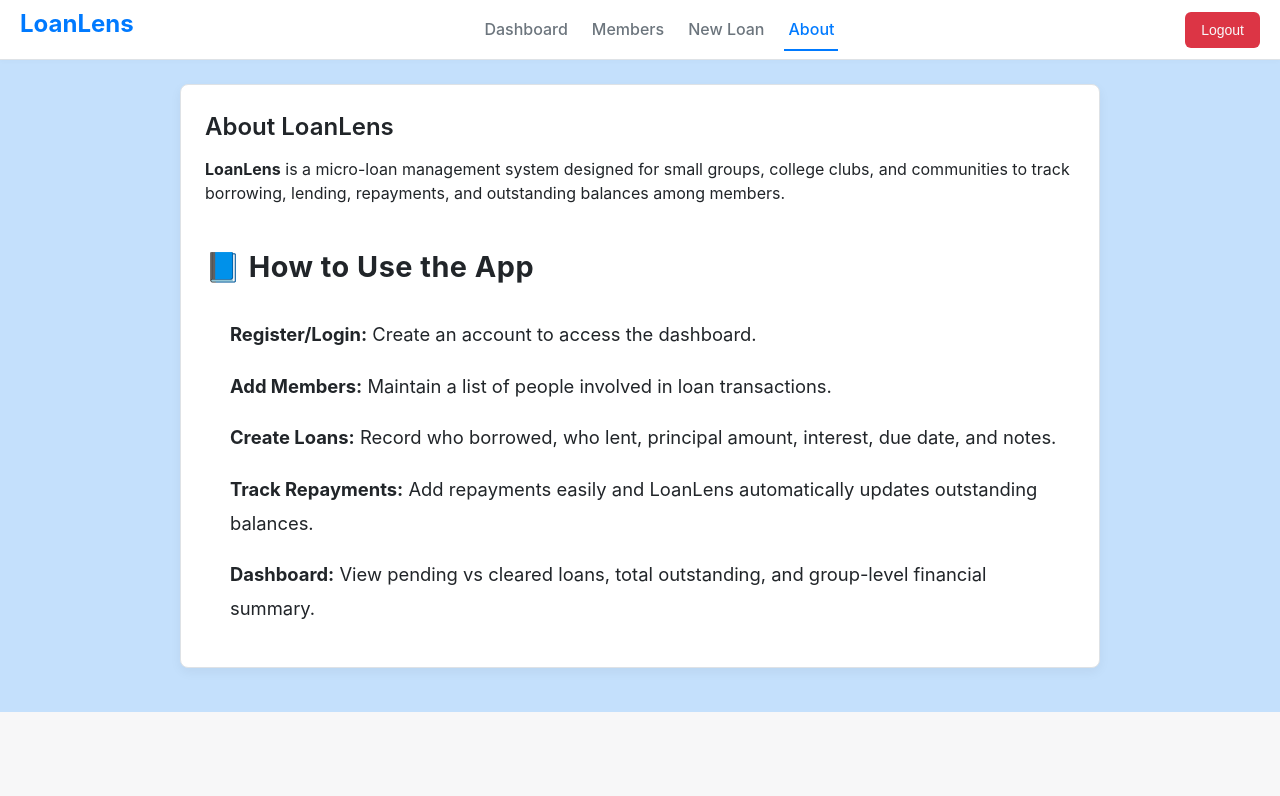
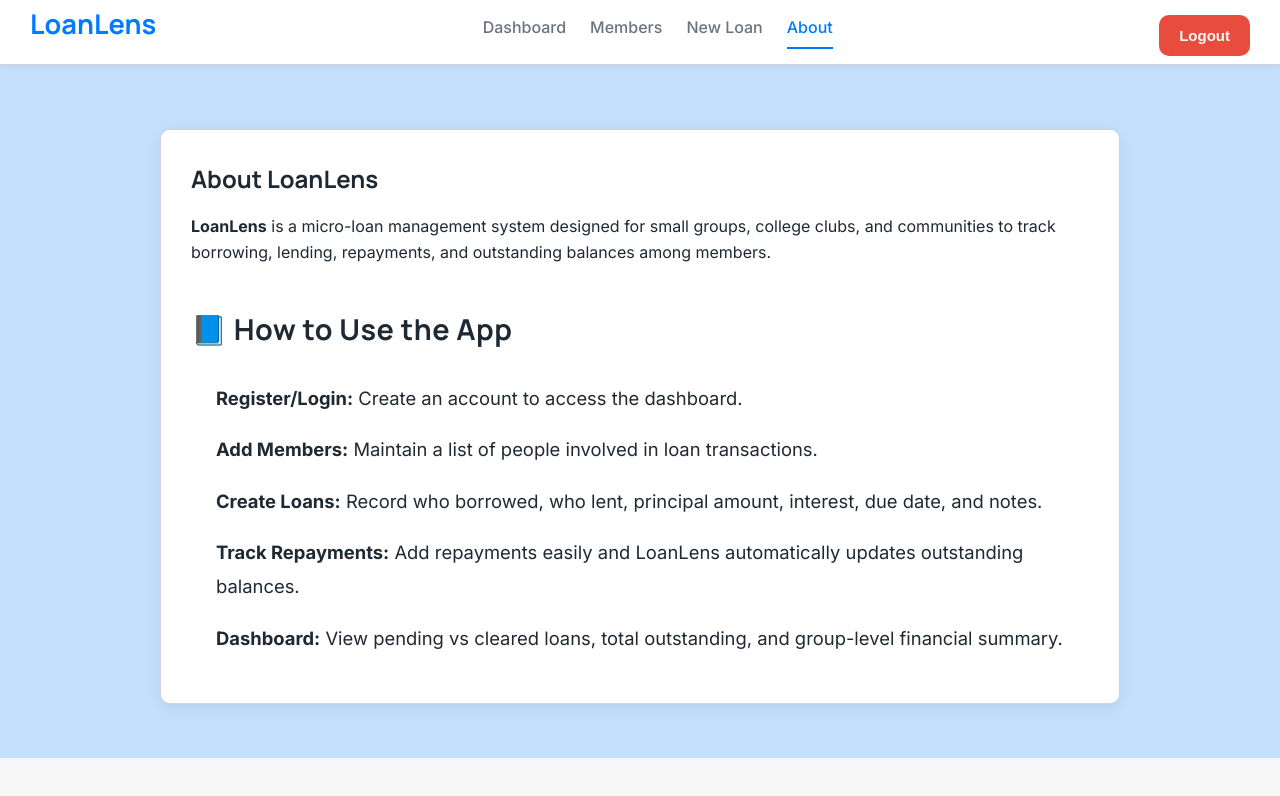
Before and after one commit to nsk20051010/LoanLens, a React (Create React App) app in the folder frontend/: page /about in a window 1280 px wide. Shown: the top 796 px of the page. Built offline with nearby package versions, Linux system fonts and the light colour scheme; no server answers; sample sign-in values are in the browser's storage.

Commit message:
Update styles.css

```diff
--- a/frontend/src/styles.css
+++ b/frontend/src/styles.css
@@ -1,20 +1,31 @@
+/* -----------------------------------------------------
+ Premium Finance-Themed UI — LoanLens (Final Version)
+ Professional Typography • Smooth Animations • Dynamic UI
+----------------------------------------------------- */
+
 /* -----------------------------------------------------
  Root Variables (Theme 1: Modern & Trustworthy)
 ----------------------------------------------------- */
 :root {
   --primary: #007AFF;
   --primary-dark: #005bb5;
-  --secondary: #f0f7ff;
-  --danger: #dc3545;
-  --success: #28a745;
-  --text-dark: #212529;
-  --text-light: #f8f9fa;
-  --text-muted: #6c757d;
-  --bg-body: #c4e0fc;       /* Page background */
-  --bg-surface: #FFFFFF;    /* Card, inputs, UI elements */
-  --border-color: #dee2e6;
-  --shadow: 0 4px 12px rgba(0, 0, 0, 0.05);
-  --nav-height: 60px;
+  --secondary: #eaf3ff;
+  --danger: #e74c3c;
+  --success: #2ecc71;
+
+  --text-dark: #1f2933;
+  --text-light: #fafafa;
+  --text-muted: #6b7280;
+
+  --bg-body: #c4e0fc;
+  --bg-surface: #ffffff;
+
+  --border-color: #d1d5db;
+  --shadow: 0px 4px 16px rgba(0,0,0,0.08);
+
+  --nav-height: 65px;
+
+  --radius: 10px;
 }
 
 /* -----------------------------------------------------
@@ -27,16 +38,25 @@ Global Styles
 }
 
 body {
-  font-family: -apple-system, BlinkMacSystemFont, "Segoe UI", Roboto, Helvetica, Arial, sans-serif;
-  background: var(--bg-body);    /* ONLY page background */
+  font-family: "Inter", "Manrope", sans-serif;
+  background: var(--bg-body);
   color: var(--text-dark);
   padding-top: var(--nav-height);
-  line-height: 1.5;
+  line-height: 1.6;
+
+  /* Smooth Fade on Page Load */
+  animation: fadeIn 0.6s ease-out;
+}
+
+@keyframes fadeIn {
+  from { opacity: 0; transform: translateY(6px); }
+  to { opacity: 1; transform: translateY(0); }
 }
 
 h1, h2, h3, h4, h5, h6 {
-  margin-bottom: 0.75rem;
-  font-weight: 600;
+  margin-bottom: 1rem;
+  font-weight: 700;
+  font-family: "Manrope", sans-serif;
 }
 
 p { margin-bottom: 1rem; }
@@ -44,7 +64,6 @@ p { margin-bottom: 1rem; }
 a {
   color: var(--primary);
   text-decoration: none;
-  transition: 0.2s ease;
 }
 
 a:hover { color: var(--primary-dark); }
@@ -55,8 +74,8 @@ ul { list-style-type: none; }
  Main Container
 ----------------------------------------------------- */
 .container {
-  max-width: 960px;
-  margin: 0 auto;
+  max-width: 1000px;
+  margin: 40px auto;
   padding: 24px 20px;
 }
 
@@ -71,31 +90,28 @@ Navbar
   display: flex;
   justify-content: space-between;
   align-items: center;
-  gap: 1rem;
 
-  padding: 0 20px;
+  padding: 0 30px;
   min-height: var(--nav-height);
 
-  background: var(--bg-surface); /* White navbar */
-  color: var(--text-dark);
-
+  background: var(--bg-surface);
   border-bottom: 1px solid var(--border-color);
-  box-shadow: 0 2px 4px rgba(0, 0, 0, 0.02);
+  box-shadow: 0 2px 8px rgba(0,0,0,0.05);
 }
 
 .logo {
-  font-weight: 700;
-  font-size: 1.5rem;
+  font-size: 1.7rem;
+  font-weight: 800;
   color: var(--primary);
 }
 
 .nav-links {
   display: flex;
-  gap: 16px;
+  gap: 24px;
 }
 
 .nav-links a {
-  padding: 8px 4px;
+  padding-bottom: 6px;
   font-weight: 500;
   color: var(--text-muted);
   border-bottom: 2px solid transparent;
@@ -114,59 +130,84 @@ Navbar
  Buttons
 ----------------------------------------------------- */
 button {
-  padding: 10px 16px;
-  border-radius: 6px;
+  padding: 12px 20px;
+  border-radius: var(--radius);
   background: var(--primary);
   color: var(--text-light);
   border: none;
   cursor: pointer;
-  font-size: 14px;
-  font-weight: 500;
+  font-size: 15px;
+  font-weight: 600;
   transition: 0.2s ease;
+  margin-top: 6px;     /* Extra spacing between form buttons */
 }
 
 button:hover { background: var(--primary-dark); }
+
 button:disabled {
   opacity: 0.6;
   cursor: not-allowed;
 }
 
 /* -----------------------------------------------------
-Cards & Lists
+ Cards (Floating UI)
 ----------------------------------------------------- */
 .card {
-  background: var(--bg-surface); /* WHITE */
-  padding: 24px;
-  border-radius: 8px;
+  background: var(--bg-surface);
+  padding: 30px;
+  border-radius: var(--radius);
   border: 1px solid var(--border-color);
   box-shadow: var(--shadow);
-  margin-bottom: 20px;
+  margin-bottom: 30px;
+
+  /* Floating animation on load */
+  animation: floatIn 0.7s ease-out;
+}
+
+@keyframes floatIn {
+  from { opacity: 0; transform: translateY(12px); }
+  to { opacity: 1; transform: translateY(0); }
 }
 
 .list {
   border: 1px solid var(--border-color);
-  border-radius: 8px;
+  border-radius: var(--radius);
   overflow: hidden;
-  padding: 0;
 }
 
 .member-item,
 .list li {
-  background: var(--bg-surface); /* WHITE rows */
-  padding: 16px;
+  background: var(--bg-surface);
+  padding: 20px;
+  font-size: 15px;
+
   border-bottom: 1px solid var(--border-color);
   display: flex;
   justify-content: space-between;
   align-items: center;
+
+  transition: background 0.15s ease;
 }
 
-.member-item:last-child,
+.list li:hover {
+  background: #f8fbff;
+}
+
 .list li:last-child {
   border-bottom: none;
 }
 
-.muted {
-  color: var(--text-muted);
+/* -----------------------------------------------------
+ Dynamic "Pending Loans" Highlight (Blink Effect)
+----------------------------------------------------- */
+.blink-warning {
+  animation: pulseWarning 1.6s infinite;
+}
+
+@keyframes pulseWarning {
+  0%   { background-color: #fff5f5; }
+  50%  { background-color: #ffe0e0; }
+  100% { background-color: #fff5f5; }
 }
 
 /* -----------------------------------------------------
@@ -175,33 +216,29 @@ Forms
 .form {
   display: flex;
   flex-direction: column;
-  gap: 16px;
+  gap: 20px;   /* More spacing between inputs */
 }
 
 .form-inline {
   display: flex;
   flex-wrap: wrap;
-  gap: 12px;
+  gap: 18px;
 }
 
 .form label {
-  font-weight: 500;
   margin-bottom: 4px;
+  font-weight: 600;
 }
 
-/* INPUTS — UPDATED AS REQUESTED (WHITE BACKGROUND) */
 input,
 select,
 textarea {
   width: 100%;
-  padding: 10px;
-  border-radius: 6px;
+  padding: 12px;
+  border-radius: var(--radius);
   border: 1px solid var(--border-color);
-
-  background: var(--bg-surface);   /* WHITE INPUT FIELDS */
-  color: var(--text-dark);
-
-  font-size: 14px;
+  background: var(--bg-surface);
+  font-size: 15px;
   transition: 0.2s ease;
 }
 
@@ -210,11 +247,11 @@ select:focus,
 textarea:focus {
   outline: none;
   border-color: var(--primary);
-  box-shadow: 0 0 0 3px var(--secondary);
+  box-shadow: 0 0 0 3px #dce9ff;
 }
 
 /* -----------------------------------------------------
-Auth Pages
+ Auth Pages (Centered Login/Register)
 ----------------------------------------------------- */
 .auth-page-wrapper {
   display: flex;
@@ -225,52 +262,54 @@ Auth Pages
 }
 
 .auth-page-wrapper .card {
-  max-width: 400px;
+  max-width: 420px;
 }
 
-.error { color: var(--danger); font-weight: 500; }
-.success { color: var(--success); font-weight: 500; }
+.error { color: var(--danger); font-weight: 600; }
+.success { color: var(--success); font-weight: 600; }
 
 /* -----------------------------------------------------
-Dashboard
+ Dashboard Summary Cards
 ----------------------------------------------------- */
 .summary-grid {
   display: grid;
-  gap: 20px;
-  grid-template-columns: repeat(auto-fit, minmax(200px, 1fr));
-  margin-bottom: 24px;
+  gap: 28px;
+  grid-template-columns: repeat(auto-fit, minmax(220px, 1fr));
+  margin-bottom: 32px;
 }
 
 .summary-grid .card {
   text-align: center;
-  margin-bottom: 0;
+  padding: 26px;
 }
 
 .summary-grid .card h3 {
   color: var(--text-muted);
+  margin-bottom: 6px;
+  font-size: 1.1rem;
 }
 
 .summary-grid .card p {
-  font-size: 2rem;
+  font-size: 2.3rem;
+  font-weight: 700;
   color: var(--primary);
 }
 
 /* -----------------------------------------------------
-Responsive (Mobile)
+ Responsive
 ----------------------------------------------------- */
 @media (max-width: 600px) {
-  .container { padding: 16px 12px; }
+  .container { padding: 16px 12px; margin-top: 20px; }
 
   .navbar {
-    gap: 12px;
+    flex-wrap: wrap;
     justify-content: center;
+    padding: 10px 16px;
   }
-
-  .logo { width: 100%; text-align: center; }
 
   .nav-links { justify-content: center; }
 
-  .logout-btn { width: 100%; }
+  .logout-btn { width: 100%; margin-top: 10px; }
 
   .form-inline { flex-direction: column; }
   .form-inline button { width: 100%; }
```
Lines whose indentation alone changed are shown as unchanged.
